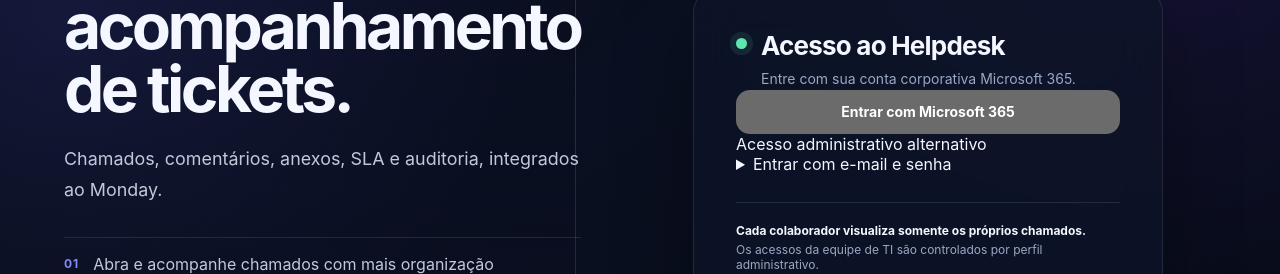
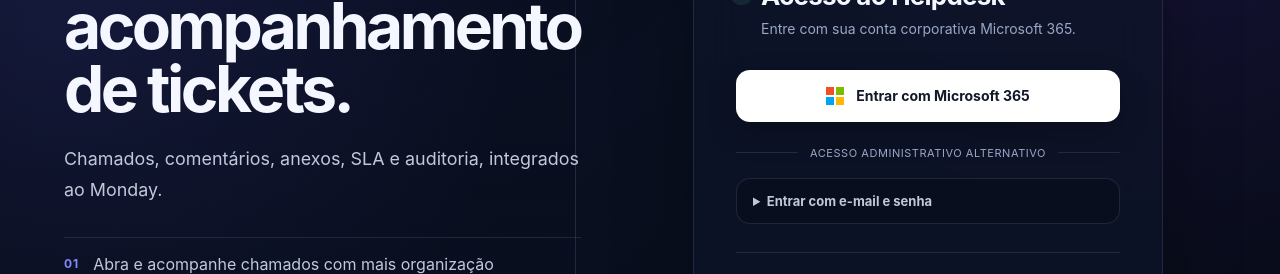
Before and after one commit to GabrielMenezes23/Portal-Help-Dask, a Next.js app: page /login in a window 1280 px wide. Shown: the part 249-523 px from the top of the page. Built offline with nearby package versions, Linux system fonts and the light colour scheme; no server answers.

Commit message:
fix: use isolated Microsoft login styles

```diff
--- a/src/app/login/page.tsx
+++ b/src/app/login/page.tsx
@@ -6,6 +6,7 @@
 import { createClient } from '@/lib/supabase/server';
 
 import { login, loginWithMicrosoft } from './actions';
+import styles from './microsoft-auth.module.css';
 
 export const metadata: Metadata = { title: 'Entrar' };
 export const dynamic = 'force-dynamic';
@@ -79,20 +80,24 @@
 
           {error && <div className="form-alert" role="alert">{error}</div>}
 
-          <form action={loginWithMicrosoft} className="microsoft-auth-form">
-            <button className="button button--microsoft button--full" type="submit" disabled={!isConfigured}>
-              <span className="microsoft-mark" aria-hidden="true">
+          <form action={loginWithMicrosoft} className={styles.microsoftForm}>
+            <button
+              className={`button button--full ${styles.microsoftButton}`}
+              type="submit"
+              disabled={!isConfigured}
+            >
+              <span className={styles.microsoftMark} aria-hidden="true">
                 <i /><i /><i /><i />
               </span>
               Entrar com Microsoft 365
             </button>
           </form>
 
-          <div className="auth-divider" role="separator">
+          <div className={styles.divider} role="separator">
             <span>Acesso administrativo alternativo</span>
           </div>
 
-          <details className="password-login">
+          <details className={styles.passwordLogin}>
             <summary>Entrar com e-mail e senha</summary>
             <form action={login} className="auth-form">
               <label htmlFor="email">E-mail corporativo</label>
```
